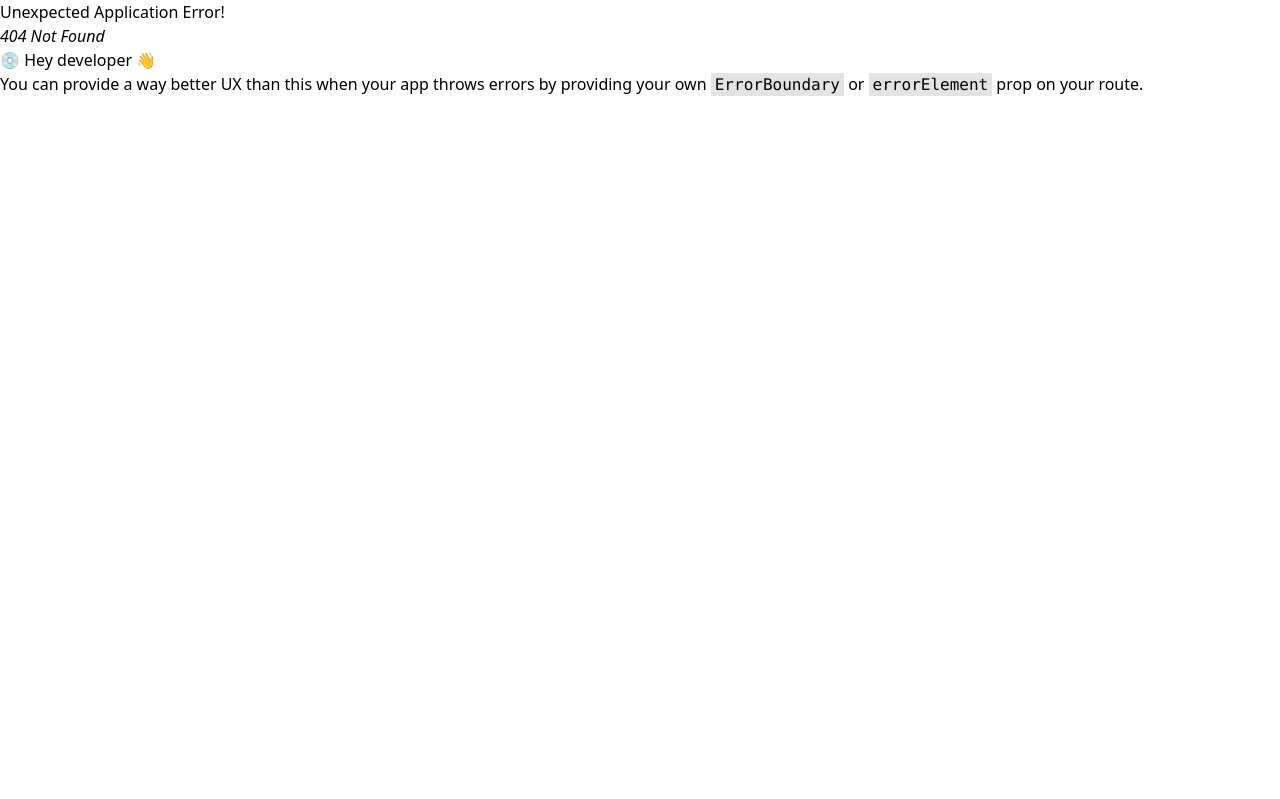
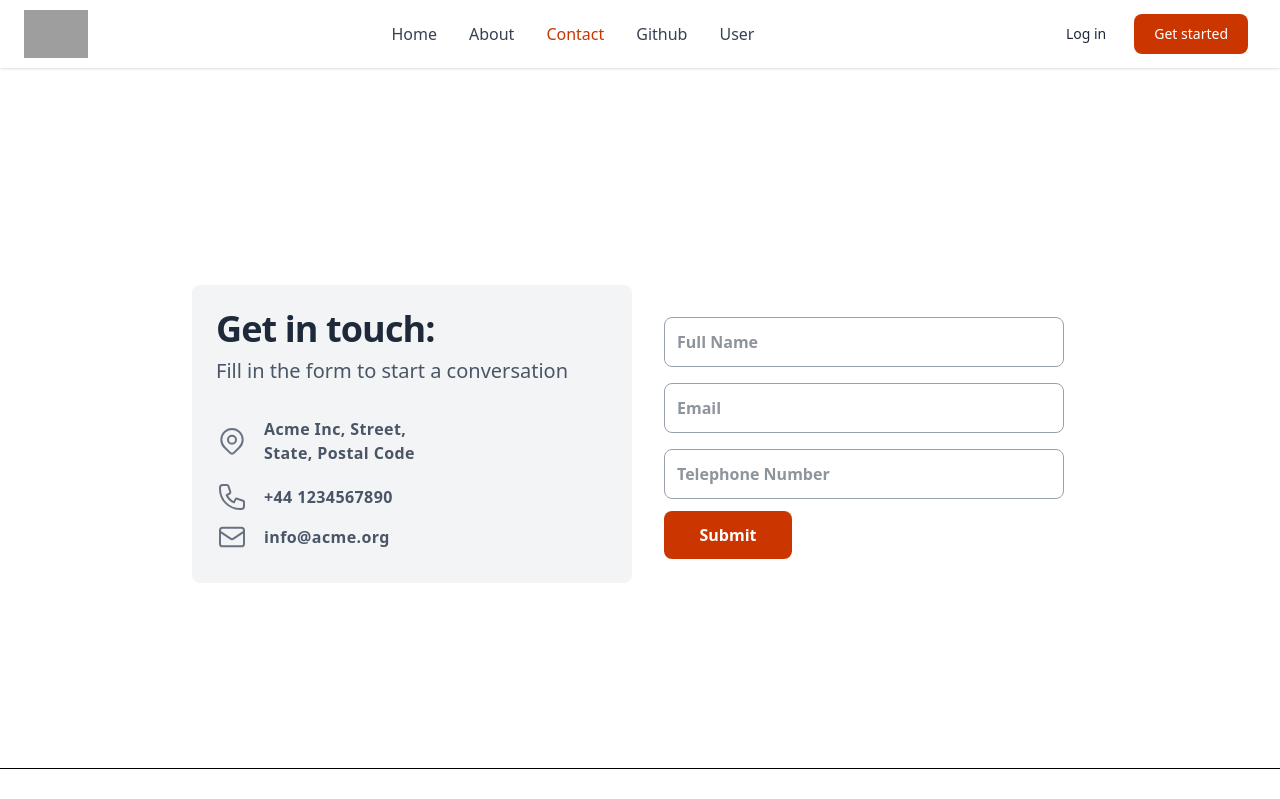
Before and after one commit to MANMOHAN4/reactRouter, a React (Vite) app: page /contact in a window 1280 px wide. Before the commit this address had no page. Shown: the top 799 px of the page. Built offline with nearby package versions, Linux system fonts and the light colour scheme; grey boxes are pictures that could not be loaded.

Commit message:
Add contact component

```diff
--- /dev/null
+++ b/src/components/Contact/Contact.jsx
@@ -0,0 +1,144 @@
+import React from "react";
+
+function Contact() {
+  return (
+    <div className="relative flex items-top justify-center min-h-[700px] bg-white sm:items-center sm:pt-0">
+      <div className="max-w-6xl mx-auto sm:px-6 lg:px-8">
+        <div className="mt-8 overflow-hidden">
+          <div className="grid grid-cols-1 md:grid-cols-2">
+            <div className="p-6 mr-2 bg-gray-100 sm:rounded-lg">
+              <h1 className="text-3xl sm:text-4xl text-gray-800 font-extrabold tracking-tight">
+                Get in touch:
+              </h1>
+              <p className="text-normal text-lg sm:text-xl font-medium text-gray-600 mt-2">
+                Fill in the form to start a conversation
+              </p>
+
+              <div className="flex items-center mt-8 text-gray-600">
+                <svg
+                  fill="none"
+                  stroke="currentColor"
+                  stroke-linecap="round"
+                  stroke-linejoin="round"
+                  stroke-width="1.5"
+                  viewBox="0 0 24 24"
+                  className="w-8 h-8 text-gray-500"
+                >
+                  <path
+                    stroke-linecap="round"
+                    stroke-linejoin="round"
+                    stroke-width="1.5"
+                    d="M17.657 16.657L13.414 20.9a1.998 1.998 0 01-2.827 0l-4.244-4.243a8 8 0 1111.314 0z"
+                  />
+                  <path
+                    stroke-linecap="round"
+                    stroke-linejoin="round"
+                    stroke-width="1.5"
+                    d="M15 11a3 3 0 11-6 0 3 3 0 016 0z"
+                  />
+                </svg>
+                <div className="ml-4 text-md tracking-wide font-semibold w-40">
+                  Acme Inc, Street, State, Postal Code
+                </div>
+              </div>
+
+              <div className="flex items-center mt-4 text-gray-600">
+                <svg
+                  fill="none"
+                  stroke="currentColor"
+                  stroke-linecap="round"
+                  stroke-linejoin="round"
+                  stroke-width="1.5"
+                  viewBox="0 0 24 24"
+                  className="w-8 h-8 text-gray-500"
+                >
+                  <path
+                    stroke-linecap="round"
+                    stroke-linejoin="round"
+                    stroke-width="1.5"
+                    d="M3 5a2 2 0 012-2h3.28a1 1 0 01.948.684l1.498 4.493a1 1 0 01-.502 1.21l-2.257 1.13a11.042 11.042 0 005.516 5.516l1.13-2.257a1 1 0 011.21-.502l4.493 1.498a1 1 0 01.684.949V19a2 2 0 01-2 2h-1C9.716 21 3 14.284 3 6V5z"
+                  />
+                </svg>
+                <div className="ml-4 text-md tracking-wide font-semibold w-40">
+                  +44 1234567890
+                </div>
+              </div>
+
+              <div className="flex items-center mt-2 text-gray-600">
+                <svg
+                  fill="none"
+                  stroke="currentColor"
+                  stroke-linecap="round"
+                  stroke-linejoin="round"
+                  stroke-width="1.5"
+                  viewBox="0 0 24 24"
+                  className="w-8 h-8 text-gray-500"
+                >
+                  <path
+                    stroke-linecap="round"
+                    stroke-linejoin="round"
+                    stroke-width="1.5"
+                    d="M3 8l7.89 5.26a2 2 0 002.22 0L21 8M5 19h14a2 2 0 002-2V7a2 2 0 00-2-2H5a2 2 0 00-2 2v10a2 2 0 002 2z"
+                  />
+                </svg>
+                <div className="ml-4 text-md tracking-wide font-semibold w-40">
+                  info@acme.org
+                </div>
+              </div>
+            </div>
+
+            <form className="p-6 flex flex-col justify-center">
+              <div className="flex flex-col">
+                <label for="name" className="hidden">
+                  Full Name
+                </label>
+                <input
+                  type="name"
+                  name="name"
+                  id="name"
+                  placeholder="Full Name"
+                  className="w-100 mt-2 py-3 px-3 rounded-lg bg-white border border-gray-400 text-gray-800 font-semibold focus:border-orange-500 focus:outline-none"
+                />
+              </div>
+
+              <div className="flex flex-col mt-2">
+                <label for="email" className="hidden">
+                  Email
+                </label>
+                <input
+                  type="email"
+                  name="email"
+                  id="email"
+                  placeholder="Email"
+                  className="w-100 mt-2 py-3 px-3 rounded-lg bg-white border border-gray-400 text-gray-800 font-semibold focus:border-orange-500 focus:outline-none"
+                />
+              </div>
+
+              <div className="flex flex-col mt-2">
+                <label for="tel" className="hidden">
+                  Number
+                </label>
+                <input
+                  type="tel"
+                  name="tel"
+                  id="tel"
+                  placeholder="Telephone Number"
+                  className="w-100 mt-2 py-3 px-3 rounded-lg bg-white border border-gray-400 text-gray-800 font-semibold focus:border-orange-500 focus:outline-none"
+                />
+              </div>
+
+              <button
+                type="submit"
+                className="md:w-32 bg-orange-700 hover:bg-blue-dark text-white font-bold py-3 px-6 rounded-lg mt-3 hover:bg-orange-600 transition ease-in-out duration-300"
+              >
+                Submit
+              </button>
+            </form>
+          </div>
+        </div>
+      </div>
+    </div>
+  );
+}
+
+export default Contact;
--- a/src/components/Footer/Footer.jsx
+++ b/src/components/Footer/Footer.jsx
@@ -40,7 +40,7 @@ function Footer() {
               <ul className="text-gray-500 font-medium">
                 <li className="mb-4">
                   <a
-                    href="https://github.com/hiteshchoudhary"
+                    href="https://github.com/MANMOHAN4"
                     className="hover:underline"
                     target="_blank"
                     rel="noreferrer"
--- /dev/null
+++ b/src/components/Github/Github.jsx
@@ -0,0 +1,7 @@
+import React from "react";
+
+function Github() {
+  return <div></div>;
+}
+
+export default Github;
--- a/src/components/Header/Header.jsx
+++ b/src/components/Header/Header.jsx
@@ -80,6 +80,18 @@ function Header() {
                   Github
                 </NavLink>
               </li>
+              <li>
+                <NavLink
+                  to="/user"
+                  className={({ isActive }) =>
+                    `block py-2 pr-4 pl-3 duration-200 border-b border-gray-100 ${
+                      isActive ? "text-orange-700 " : "text-gray-700"
+                    } hover:bg-gray-50 lg:hover:bg-transparent lg:border-0 hover:text-orange-700 lg:p-0`
+                  }
+                >
+                  User
+                </NavLink>
+              </li>
             </ul>
           </div>
         </div>
--- /dev/null
+++ b/src/components/User/User.jsx
@@ -0,0 +1,14 @@
+import React from "react";
+import { useParams } from "react-router-dom";
+
+function User() {
+  const { userid } = useParams();
+
+  return (
+    <div className="bg-orange-500 text-black text-3xl text-center py-5">
+      User: {userid}
+    </div>
+  );
+}
+
+export default User;
--- a/src/main.jsx
+++ b/src/main.jsx
@@ -11,12 +11,20 @@ import App from "./App.jsx";
 import Layout from "./Layout.jsx";
 import Home from "./components/Home/Home.jsx";
 import About from "./components/About/About.jsx";
+import User from "./components/User/User.jsx";
+import Contact from "./components/Contact/Contact.jsx";
+import Github from "./components/Github/Github.jsx";
 
 const router = createBrowserRouter(
   createRoutesFromElements(
     <Route path="/" element={<Layout />}>
       <Route path="" element={<Home />} />
-      <Route path="about/" element={<About />} />
+      <Route path="about" element={<About />} />
+      <Route path="user/" element={<User />}>
+        <Route path=":userid" element={<User />} />
+      </Route>
+      <Route path="contact" element={<Contact />} />
+      <Route path="github" element={<Github />} />
     </Route>
   )
 );
```
